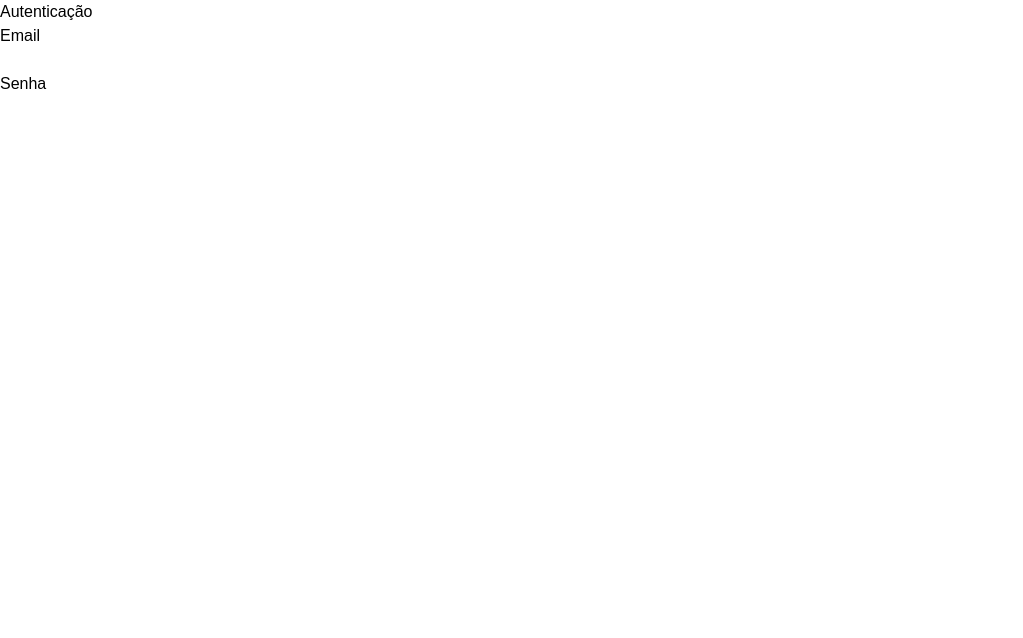
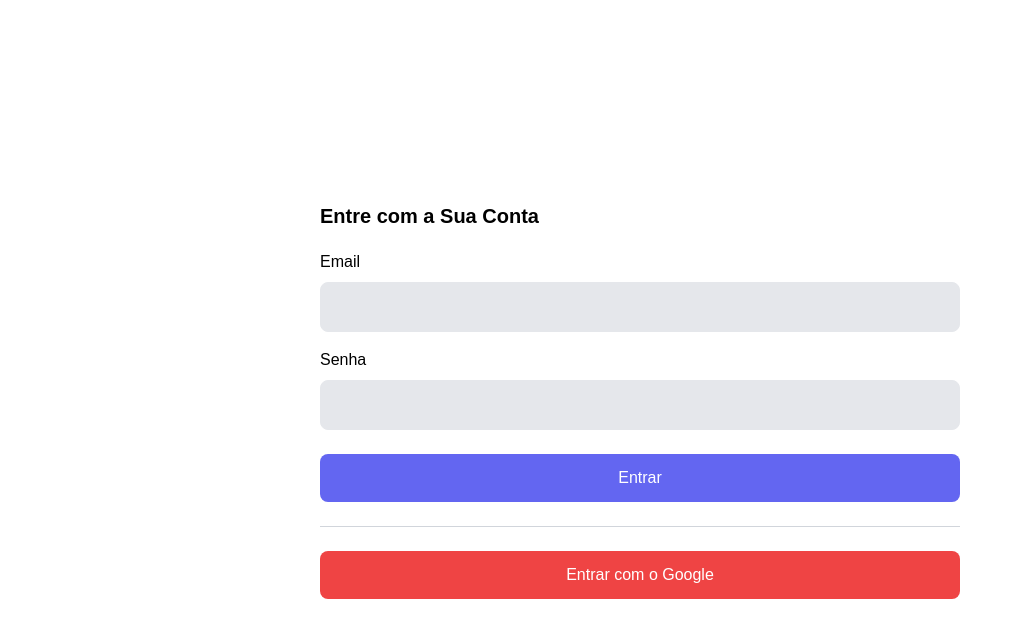
Before and after one commit to LeticiaLopess/admin-template, a Next.js app: page /autenticacao in a window 1280 px wide. Shown: the top 638 px of the page, without its empty margins (0-1023 px from the left). Built offline with nearby package versions, Linux system fonts and the light colour scheme.

Commit message:
estilizando o input

```diff
--- a/src/components/auth/AuthInput.tsx
+++ b/src/components/auth/AuthInput.tsx
@@ -9,14 +9,21 @@
 
 export default function AuthInput(props: AuthInputProps) {
     return props.naoRenderizarQuando ? null : (
-        <div className="flex flex-col">
+        <div className="flex flex-col mt-4">
             <label>{props.label}</label>
             <input
                 type={props.tipo ?? 'text'}
                 value={props.valor}
                 onChange={e => props.valorMudou?.(e.target.value)} // se a função tiver sido realmente definida, aí chamaremos ela usando o e.target.value
                 required={props.obrigatorio}
+                className={`
+                    px-4 py-3 rounded-lg bg-gray-200 mt-2
+                    border focus:border-blue-500 focus:bg-white
+                    focus:outline-none
+                `}
             />
         </div>
     )
 }
+
+// focus - quando clicamos no input
--- a/src/pages/autenticacao.tsx
+++ b/src/pages/autenticacao.tsx
@@ -7,9 +7,23 @@
     const [email, setEmail] = useState('')
     const [senha, setSenha] = useState('')
 
+    function submeter() {
+        if (modo === 'login') {
+            console.log('login')
+        } else {
+            console.log('cadastrar')
+        }
+    }
+
     return (
-        <div>
-            <h1>Autenticação</h1>
+        <div className="flex flex-col h-screen items-center justify-center">
+            <div className="w-1/2">
+                <h1 className={`
+                    text-xl font-bold mb-5
+                `}>
+                    {modo === 'login' ? 'Entre com a Sua Conta' : 'Cadastre-se na Platadorma'}
+                </h1>
+
                 <AuthInput
                     label="Email"
                     tipo="email"
@@ -26,6 +40,22 @@
                     obrigatorio
                     />
 
+                <button onClick={submeter} className={`
+                    w-full bg-indigo-500 hover:bg-indigo-400
+                    text-white rounded-lg pc-4 py-3 mt-6
+                `}>
+                    {modo === 'login' ? 'Entrar' : 'Cadastrar'}
+                </button>
+
+                <hr className="my-6 border-gray-300 w-full"/>
+
+                <button onClick={submeter} className={`
+                    w-full bg-red-500 hover:bg-red-400
+                    text-white rounded-lg pc-4 py-3
+                `}>
+                    Entrar com o Google
+                </button>
+            </div>
         </div>
     )
 }
```
Lines whose indentation alone changed are shown as unchanged.
